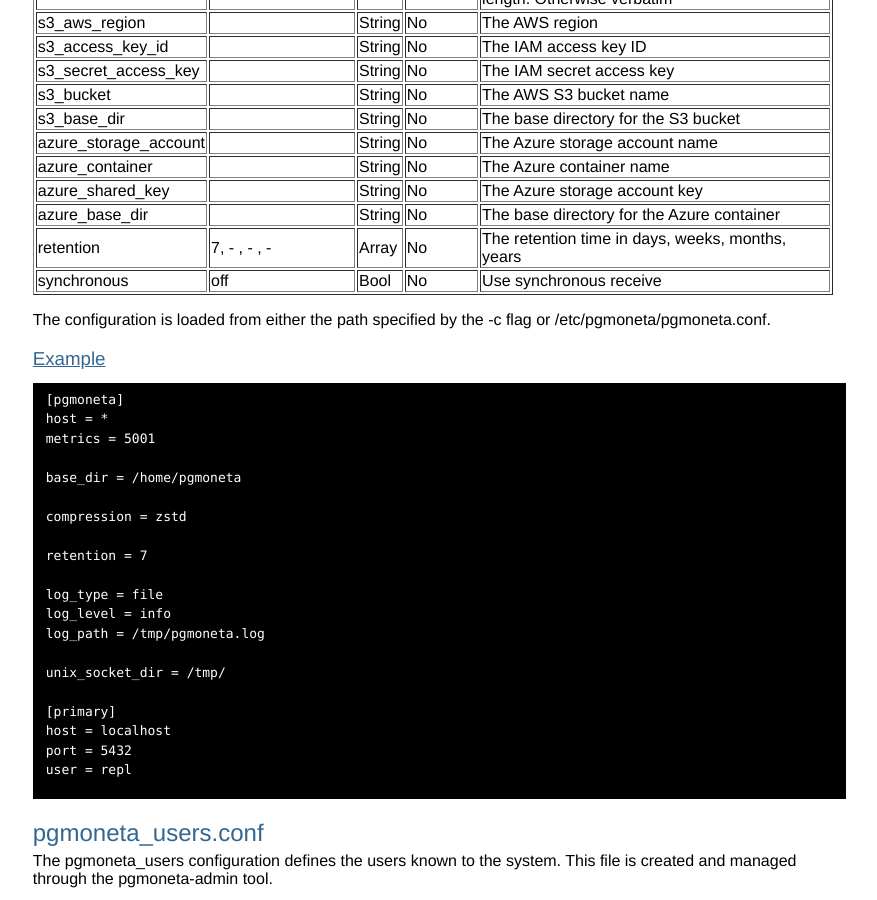
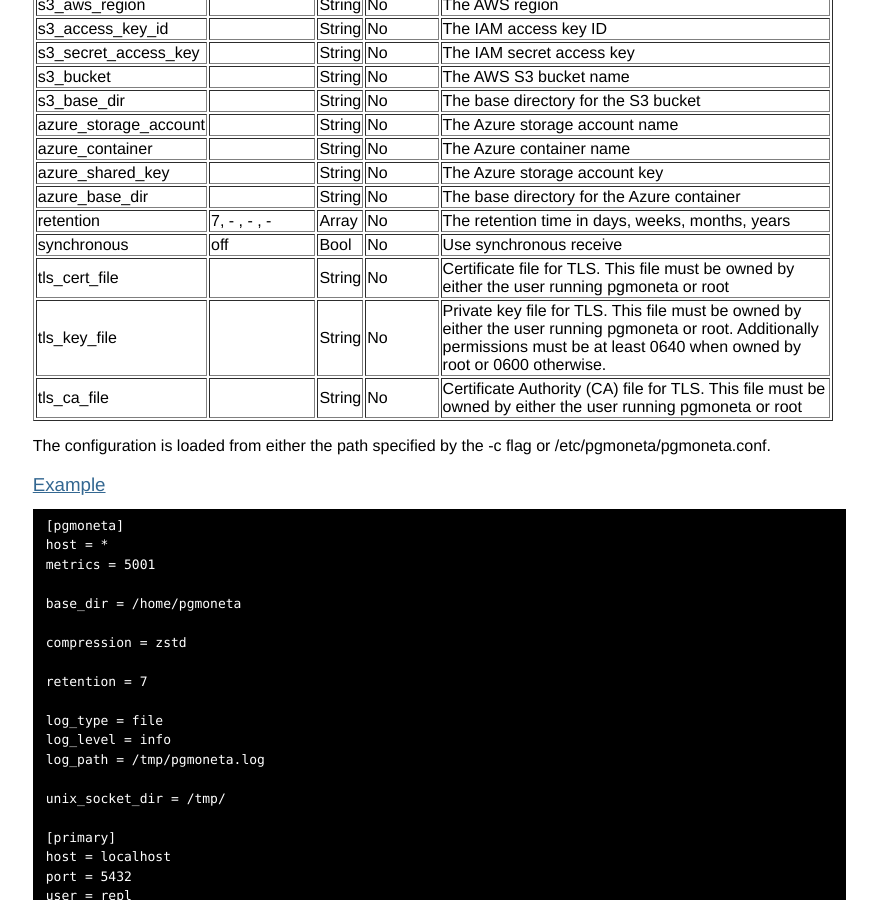
Before and after one commit to pgmoneta/pgmoneta.github.io, a Jekyll site: the page built from configuration.html, in a window 1280 px wide and 900 px high, scrolled down 2433 px. Shown: the whole window, without its empty margins (220-1097 px from the left). Built offline with Jekyll 4.4.1, drawn with Linux system fonts in a browser that asks for light colours; some web fonts are replaced.

Commit message:
Add TLS info

```diff
--- a/configuration.html
+++ b/configuration.html
@@ -444,6 +444,28 @@ layout: default
           <td>No</td>
           <td>Use synchronous receive</td>
         </tr>
+        <tr>
+          <td>tls_cert_file</td>
+          <td></td>
+          <td>String</td>
+          <td>No</td>
+          <td>Certificate file for TLS. This file must be owned by either the user running pgmoneta or root</td>
+        </tr>
+        <tr>
+          <td>tls_key_file</td>
+          <td></td>
+          <td>String</td>
+          <td>No</td>
+          <td>Private key file for TLS. This file must be owned by either the user running pgmoneta or root.
+            Additionally permissions must be at least 0640 when owned by root or 0600 otherwise.</td>
+        </tr>
+        <tr>
+          <td>tls_ca_file</td>
+          <td></td>
+          <td>String</td>
+          <td>No</td>
+          <td>Certificate Authority (CA) file for TLS. This file must be owned by either the user running pgmoneta or root</td>
+        </tr>
       </tbody>
     </table>
 
```
